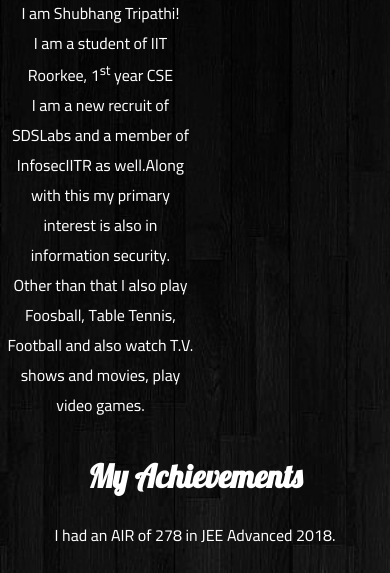
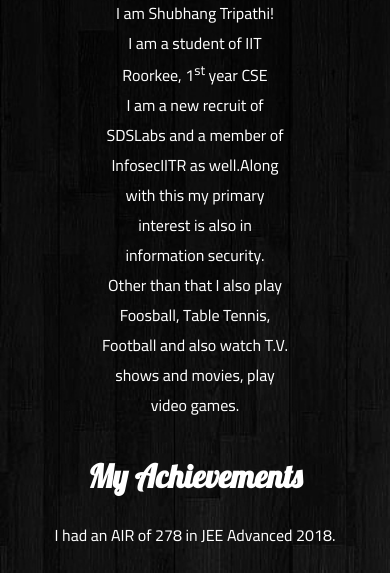
Before and after one commit to 7h3f0x/7h3f0x.github.io, a plain HTML site: page index.html in a window 390 px wide. Shown: the part 402-975 px from the top of the page. Drawn offline with Linux system fonts and the light colour scheme.

Commit message:
Fixed mob. view on aboutme paragraph

```diff
--- a/style.css
+++ b/style.css
@@ -106,6 +106,9 @@
 	#about{
 		flex-direction: column;
 	}
+	#about > p{
+		margin:auto;
+	}
 	#about img{
 		width: 100%;
 		padding:5px;
```
